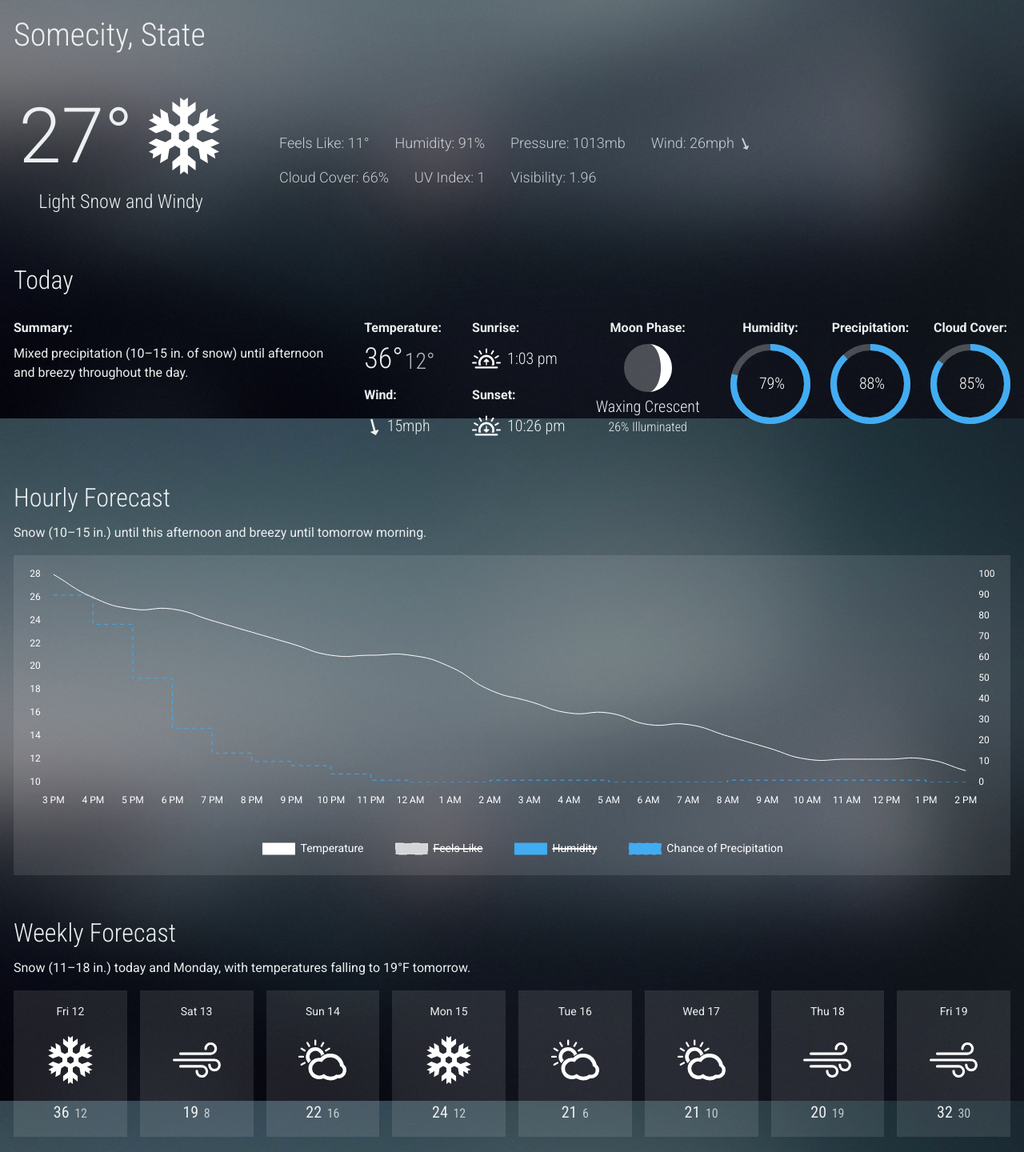
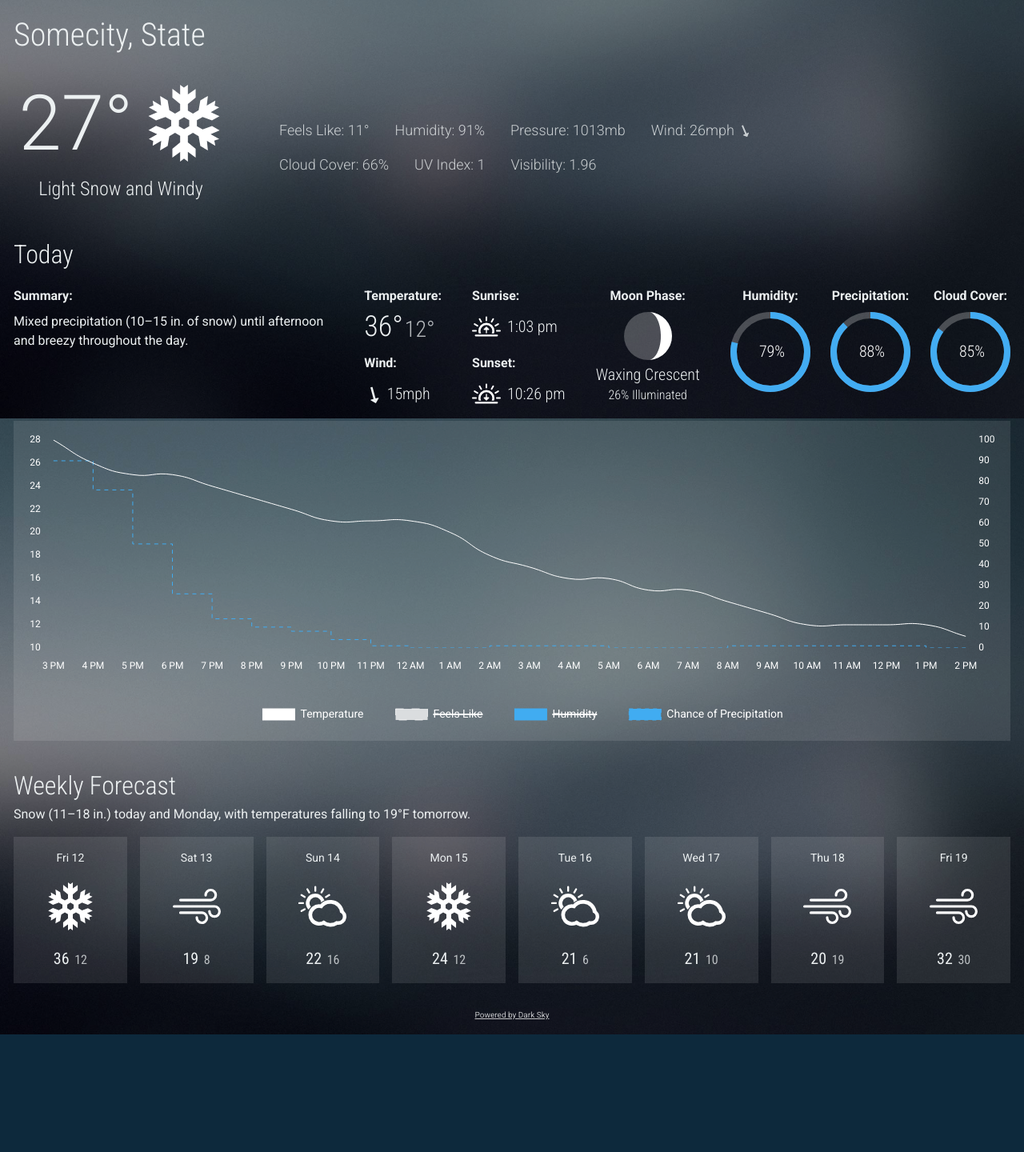
Before and after one commit to jdugdown/weather, a Vue app: page / in a window 1280 px wide. Shown: the part 330-1770 px from the top of the page at 80% size. After the commit the page ends 1623 px from the top, so only its background shows below. Built offline with nearby package versions, Linux system fonts and the light colour scheme; a web font is replaced by a local one.

Commit message:
adjust margins between sections

```diff
--- a/src/components/Hourly.vue
+++ b/src/components/Hourly.vue
@@ -1,7 +1,5 @@
 <template>
   <div class="hourly">
-    <h2>Hourly Forecast</h2>
-    <p>{{ forecast.summary }}</p>
     <LineChart :hours="hours" :temps="hourlyTemps" :feels="feelsTemps" :humidity="humidity" :precip="precipitation"></LineChart>
   </div>
 </template>
--- a/src/styles/partials/_currently.scss
+++ b/src/styles/partials/_currently.scss
@@ -1,5 +1,5 @@
 .currently {
-  margin: 3rem 0;
+  margin: 2rem 0;
   display: flex;
   width: 100%;
   max-width: 1000px;
--- a/src/styles/partials/_hourly.scss
+++ b/src/styles/partials/_hourly.scss
@@ -1,6 +1,4 @@
 .hourly {
-  margin: 3rem 0;
-
   #line-chart {
     background: rgba($white, .1);
   }
--- a/src/styles/partials/_today.scss
+++ b/src/styles/partials/_today.scss
@@ -1,5 +1,5 @@
 .today {
-  margin: 3rem 0;
+  margin: 2rem 0 1rem;
 }
 
 .today__details {
--- a/src/styles/partials/_typography.scss
+++ b/src/styles/partials/_typography.scss
@@ -16,6 +16,7 @@ h1 {
 
 h2 {
   font-size: 2rem;
+  margin: 0;
 }
 
 h3 {
--- a/src/styles/partials/_weekly.scss
+++ b/src/styles/partials/_weekly.scss
@@ -1,5 +1,5 @@
 .weekly {
-  margin: 3rem 0;
+  margin: 2rem 0;
 }
 
 .weekly-forecast {
```
